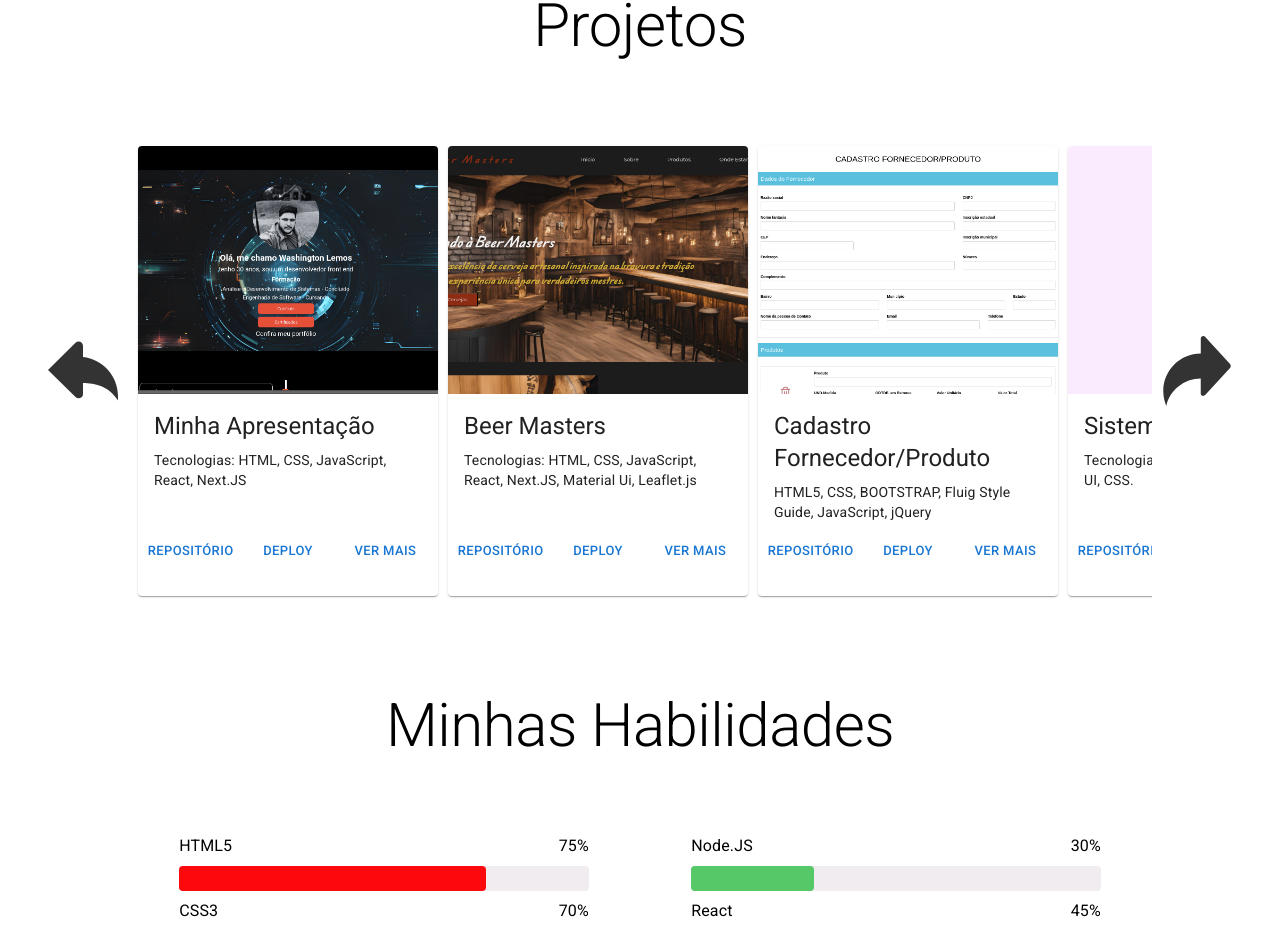
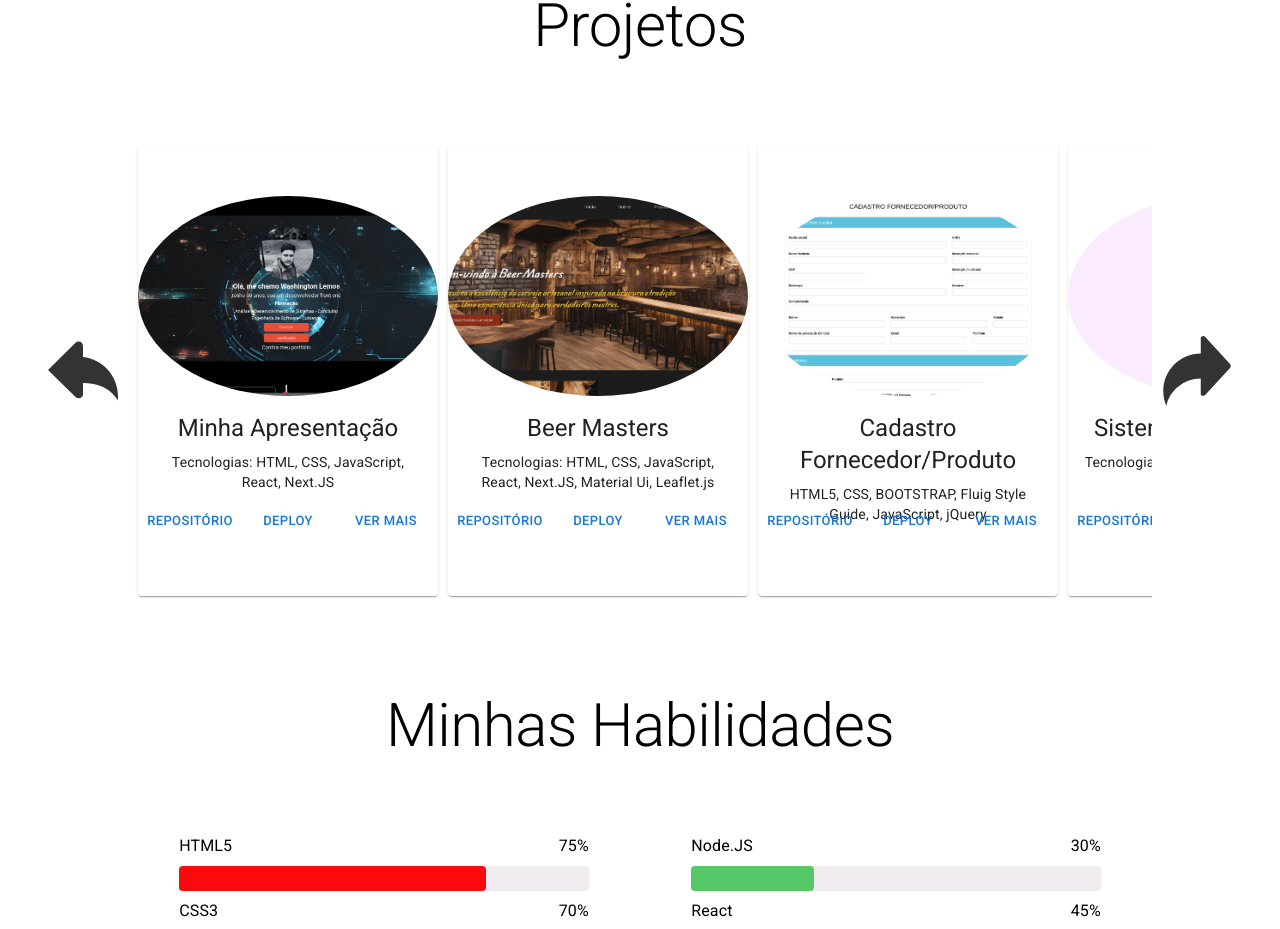
Before and after one commit to lemosdiego/new-portfolio, a Next.js app: page / in a window 1280 px wide. Shown: the part 5342-6271 px from the top of the page. Built offline with nearby package versions, Linux system fonts and the light colour scheme.

Commit message:
Ajustes nos cards de projetos

```diff
--- a/src/app/components/card/card.module.css
+++ b/src/app/components/card/card.module.css
@@ -6,30 +6,45 @@
     border-radius: 10px;
     color: var(--card-text-color);
     color: var(--card-description-color);
+    display: flex;
+    flex-direction: column;
+    align-items: center;
+    justify-content: center;
+    padding: 10px;
   }
 
   .containerImage {
-    height: 40%;
+    height: 190px;
+    width: 190px;
+    border-radius: 50%;
   }
 
   .containerDescription {
-    height: 40%;
+    display: flex;
+    flex-direction: column;
+    align-items: center;
+    text-align: center;
   }
 
+  .h5 {
+    font-size: 1.2rem;
+  }
+
+  .p {
+    font-size: 0.8rem;
+  }
   .containerButton {
-    height: 20%;
     display: flex;
     align-items: center;
     justify-content: center;
   }
 
   .button {
-    width: 90px;
-    height: 30px;
+    width: 80px;
+    height: 32px;
     color: #fff;
     font-size: 10px;
   }
-
   .modal {
     width: 90%;
     height: auto;
@@ -48,31 +63,48 @@
 
 @media (min-width: 481px) and (max-width: 768px) {
   .containerCard {
-    width: 330px;
+    width: 310px;
     height: auto;
     background: var(--card-background);
     border-radius: 10px;
     color: var(--card-text-color);
     color: var(--card-description-color);
+    display: flex;
+    flex-direction: column;
+    align-items: center;
+    justify-content: center;
+    padding: 10px;
   }
 
   .containerImage {
-    height: 45%;
+    height: 210px;
+    width: 210px;
+    border-radius: 50%;
   }
 
   .containerDescription {
-    height: 35%;
+    height: 90px;
+    display: flex;
+    flex-direction: column;
+    align-items: center;
+    text-align: center;
   }
 
+  .h5 {
+    font-size: 1.2rem;
+  }
+
+  .p {
+    font-size: 0.8rem;
+  }
   .containerButton {
-    height: 20%;
     display: flex;
     align-items: center;
     justify-content: center;
   }
 
   .button {
-    width: 95px;
+    width: 85px;
     height: 32px;
     color: #fff;
     font-size: 10px;
@@ -99,14 +131,24 @@
     color: var(--card-text-color);
     color: var(--card-description-color);
     flex-shrink: 0;
+    display: flex;
+    flex-direction: column;
+    align-items: center;
+    justify-content: center;
   }
 
   .containerImage {
-    height: 55%;
+    width: 200px;
+    height: 200px;
+    border-radius: 50%;
   }
 
   .containerDescription {
-    height: 25%;
+    height: 100px;
+    display: flex;
+    flex-direction: column;
+    align-items: center;
+    text-align: center;
   }
 
   .h5 {
@@ -118,14 +160,14 @@
   }
 
   .containerButton {
-    height: 20%;
     display: flex;
     align-items: center;
     justify-content: center;
+    padding: 10px;
   }
 
   .button {
-    width: 100px;
+    width: 90px;
     height: 35px;
     color: #fff;
     font-size: 10px;
@@ -146,18 +188,28 @@
     color: var(--card-text-color);
     color: var(--card-description-color);
     flex-shrink: 0;
+    display: flex;
+    flex-direction: column;
+    align-items: center;
+    justify-content: center;
   }
 
   .containerImage {
-    height: 55%;
+    height: 200px;
+    width: 200px;
+    border-radius: 50%;
   }
 
   .containerDescription {
-    height: 25%;
+    display: flex;
+    flex-direction: column;
+    align-items: center;
+    text-align: center;
+    height: 100px;
   }
 
   .h5 {
-    font-size: 1.3rem;
+    font-size: 1.2rem;
   }
 
   .p {
@@ -165,14 +217,14 @@
   }
 
   .containerButton {
-    height: 20%;
     display: flex;
     align-items: center;
     justify-content: center;
+    padding: 10px;
   }
 
   .button {
-    width: 100px;
+    width: 90px;
     height: 35px;
     color: #fff;
     font-size: 10px;
@@ -182,18 +234,6 @@
     background-color: var(--modal-background);
     transition: background-color 0.3s ease;
   }
-}
-.containerCard {
-  box-shadow: var(--container-box-shadow);
-}
-[data-theme="light"] .containerCard {
-  --container-box-shadow: 0 1px 3px rgba(0, 0, 0, 0.69),
-    0 1px 2px rgba(0, 0, 0, 0.739);
-}
-
-[data-theme="dark"] .containerCard {
-  --container-box-shadow: 0 1px 3px rgba(250, 249, 249, 0.627),
-    0 1px 2px rgba(241, 236, 236, 0.709);
 }
 [data-theme="light"] .containerCard {
   --card-background: #ebe2e1;
```
